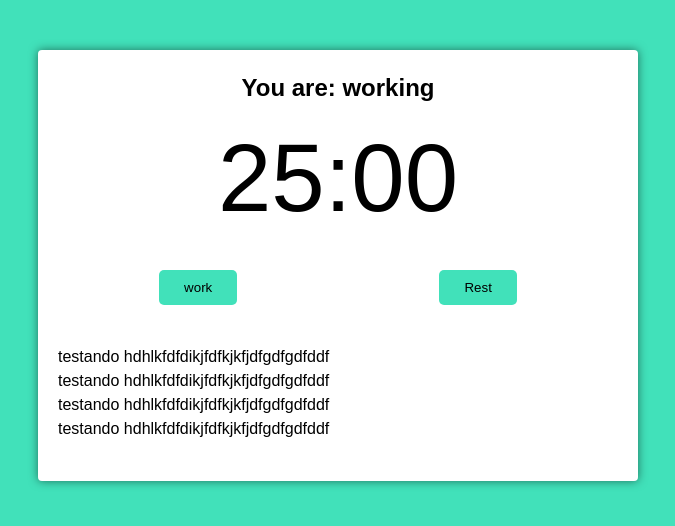
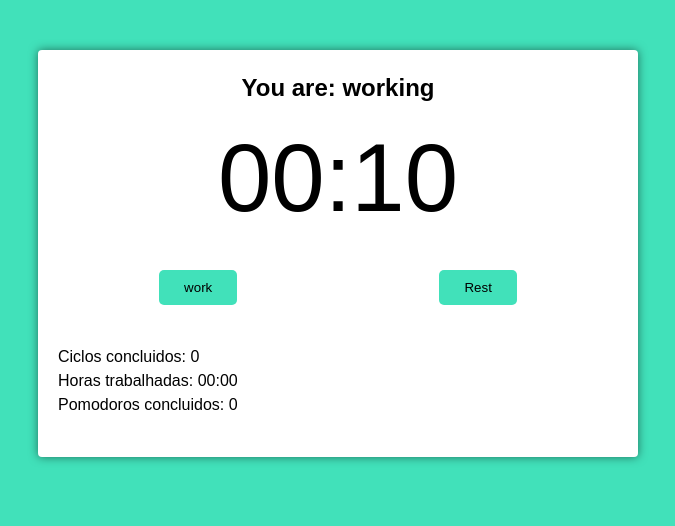
Before and after one commit to gillsonpassos/TYPESCRIPT-POMODORO-REACT, a React (Create React App) app: page / in a window 1280 px wide. Shown: the top 526 px of the page, without its empty margins (302-977 px from the left). Built offline with nearby package versions, Linux system fonts and the light colour scheme.

Commit message:
Iniciando a lógica do pomodoro

```diff
--- a/src/App.tsx
+++ b/src/App.tsx
@@ -5,9 +5,9 @@ function App(): JSX.Element {
   return (
     <div className="container">
       <PomodoroTimer
-        pomodoroTime={1500}
-        shortRestTime={300}
-        longRestTime={900}
+        pomodoroTime={10}
+        shortRestTime={3}
+        longRestTime={5}
         cycles={4}
       />
     </div>
--- a/src/components/pomodoro-timer.tsx
+++ b/src/components/pomodoro-timer.tsx
@@ -1,5 +1,6 @@
-import React, { useEffect } from 'react';
+import React, { useEffect, useState } from 'react';
 import { useInterval } from '../hooks/use-interval';
+import { secondsToTime } from '../utils/seconds-time';
 import { Button } from './button';
 import { Timer } from './timer';
 
@@ -20,15 +21,17 @@ interface Props {
 }
 
 export function PomodoroTimer(props: Props): JSX.Element {
-  const [mainTime, setMainTime] = React.useState(props.pomodoroTime);
-  const [timeCounting, setTimeCounting] = React.useState(false);
-  const [working, setWorking] = React.useState(false);
-  const [resting, setResting] = React.useState(false);
+  const [mainTime, setMainTime] = useState(props.pomodoroTime);
+  const [timeCounting, setTimeCounting] = useState(false);
+  const [working, setWorking] = useState(false);
+  const [resting, setResting] = useState(false);
+  const [cyclesQtdMenager, setCyclesQtdMenager] = useState(
+    new Array(props.cycles - 1).fill(true),
+  );
 
-  useEffect(() => {
-    if (working) document.body.classList.add('working');
-    if (resting) document.body.classList.remove('working');
-  }, [working]);
+  const [completedCycles, setCompletedCycles] = useState(0);
+  const [fullWorkigTime, setFullWorkingTime] = useState(0);
+  const [numberOfPomodoros, setNumberOfPomodoros] = useState(0);
 
   useInterval(
     () => {
@@ -58,6 +61,36 @@ export function PomodoroTimer(props: Props): JSX.Element {
     audioStoptWorking.play();
   };
 
+  useEffect(() => {
+    if (working) document.body.classList.add('working');
+    if (resting) document.body.classList.remove('working');
+
+    if (mainTime > 0) return;
+
+    if (working && cyclesQtdMenager.length > 0) {
+      configureRest(false);
+      cyclesQtdMenager.pop();
+    } else if (working && cyclesQtdMenager.length <= 0) {
+      configureRest(true);
+      setCyclesQtdMenager(new Array(props.cycles - 1).fill(true));
+      setCompletedCycles(completedCycles + 1);
+    }
+
+    if (working) setNumberOfPomodoros(numberOfPomodoros + 1);
+    if (resting) configureWork();
+  }, [
+    working,
+    resting,
+    mainTime,
+    cyclesQtdMenager,
+    numberOfPomodoros,
+    completedCycles,
+    configureRest,
+    setCyclesQtdMenager,
+    configureWork,
+    props.cycles,
+  ]);
+
   return (
     <div className="pomodoro">
       <h2>You are: working</h2>
@@ -73,10 +106,9 @@ export function PomodoroTimer(props: Props): JSX.Element {
       </div>
 
       <div className="details">
-        <p>testando hdhlkfdfdikjfdfkjkfjdfgdfgdfddf</p>
-        <p>testando hdhlkfdfdikjfdfkjkfjdfgdfgdfddf</p>
-        <p>testando hdhlkfdfdikjfdfkjkfjdfgdfgdfddf</p>
-        <p>testando hdhlkfdfdikjfdfkjkfjdfgdfgdfddf</p>
+        <p>Ciclos concluidos: {completedCycles}</p>
+        <p>Horas trabalhadas: {secondsToTime(fullWorkigTime)}</p>
+        <p>Pomodoros concluidos: {numberOfPomodoros}</p>
       </div>
     </div>
   );
```
